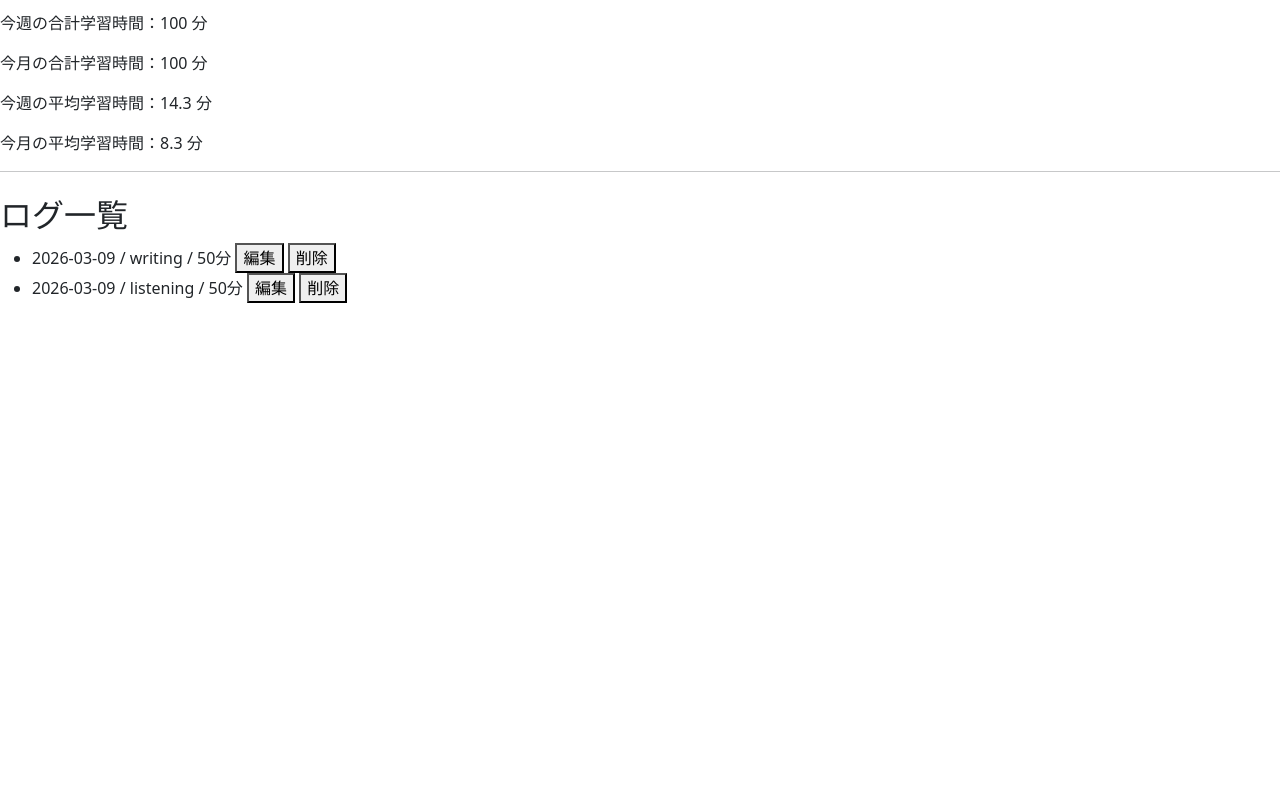
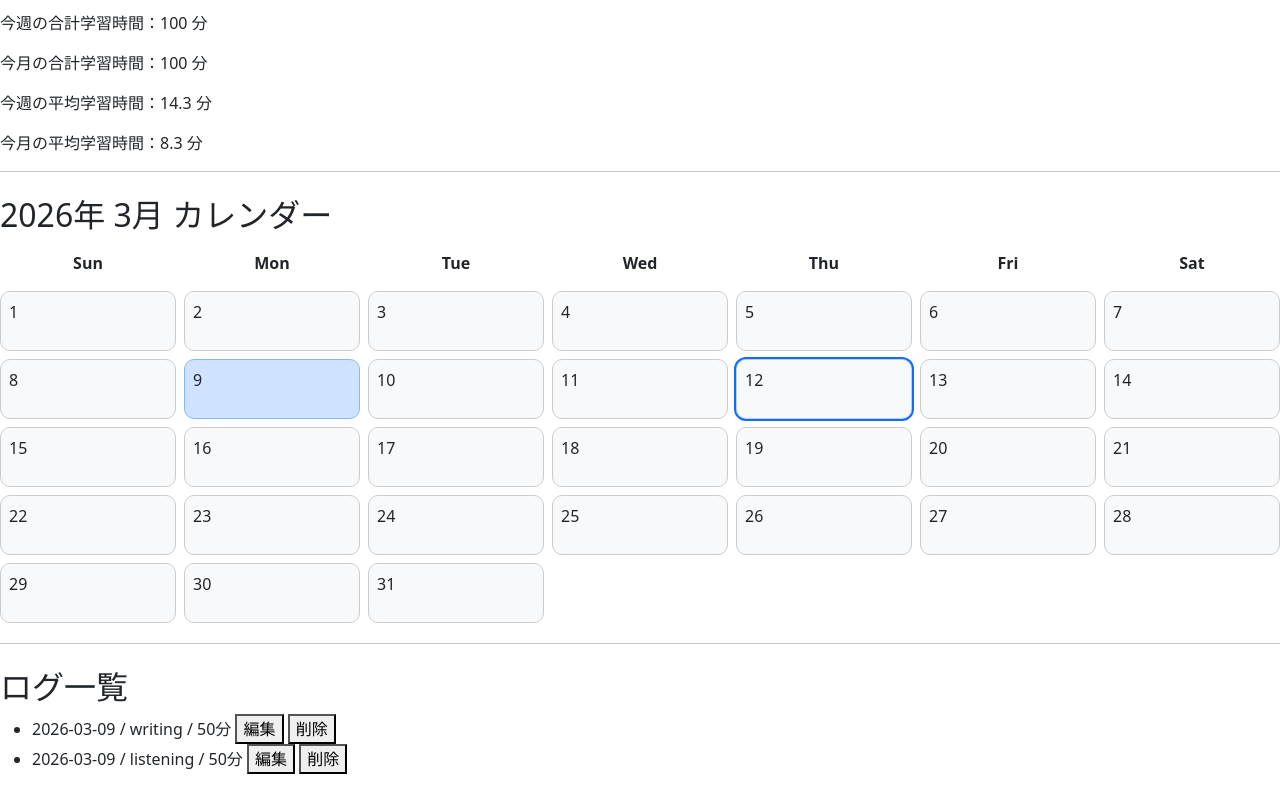
Before and after one commit to ryotaro-00/English_app, a Flask app: page / in a window 1280 px wide. Shown: the part 260-1050 px from the top of the page. Before the commit the page ends 563 px from the top, so only its background shows below. Run offline with Flask 3, Linux system fonts and the light colour scheme; data comes from the database, SQL or seed files in the repository.

Commit message:
カレンダー追加

```diff
--- a/app.py
+++ b/app.py
@@ -1,6 +1,7 @@
 from flask import Flask, render_template, request, redirect, url_for
 import sqlite3
 from datetime import date
+import calendar
 
 app = Flask(__name__)
 
@@ -56,6 +57,22 @@ def home():
         return redirect(url_for('home'))
 
     logs = conn.execute("SELECT * FROM logs ORDER BY study_date DESC").fetchall()
+
+    today_obj = date.today()
+    year = today_obj.year
+    month = today_obj.month
+
+    cal = calendar.Calendar(firstweekday=6)
+    month_days = cal.monthdayscalendar(year, month)
+
+    study_dates = conn.execute(
+        "SELECT DISTINCT study_date FROM logs WHERE strftime('%Y-%m', study_date) = ?",
+        (f"{year}-{month:02d}",)
+    ).fetchall()
+
+    study_dates = [row["study_date"] for row in study_dates]
+
+
     total_time = conn.execute(
     "SELECT SUM(time) AS total FROM logs"
 ).fetchone()["total"] or 0
@@ -79,7 +96,20 @@ def home():
     conn.close()
 
 
-    return render_template('index.html', logs=logs,total_time=total_time, weekly_total=weekly_total, monthly_total=monthly_total, weekly_avg=weekly_avg, monthly_avg=monthly_avg)
+    return render_template(
+    'index.html',
+    logs=logs,
+    total_time=total_time,
+    weekly_total=weekly_total,
+    monthly_total=monthly_total,
+    weekly_avg=weekly_avg,
+    monthly_avg=monthly_avg,
+    year=year,
+    month=month,
+    month_days=month_days,
+    study_dates=study_dates,
+    today=today_obj.isoformat()
+    )
 
 
 @app.route("/delete/<int:log_id>", methods=["POST"])
--- a/templates/index.html
+++ b/templates/index.html
@@ -5,6 +5,42 @@
     <link href="https://cdn.jsdelivr.net/npm/bootstrap@5.3.8/dist/css/bootstrap.min.css" rel="stylesheet" integrity="sha384-64UC4BEhTGwk3eGpak4nO2jqtl7liTS+juXkSJ2gPAQPmlClQO7s5UgCeR6US48g" crossorigin="anonymous">
     <script src="https://cdn.jsdelivr.net/npm/bootstrap@5.3.8/dist/js/bootstrap.bundle.min.js" integrity="sha384-jdSIJTK9l6XwXj3RixpVDXtMcA2bFd9O81RlLAwhpr2oXRqvQP88rr16IeFXTgFE" crossorigin="anonymous"></script>
     <title>英語学習記録アプリ</title>
+    <style>
+.calendar-grid {
+    display: grid;
+    grid-template-columns: repeat(7, 1fr);
+    gap: 8px;
+    margin-bottom: 20px;
+}
+
+.calendar-week {
+    font-weight: bold;
+    text-align: center;
+    padding: 8px 0;
+}
+
+.calendar-day {
+    min-height: 60px;
+    border: 1px solid #ccc;
+    border-radius: 10px;
+    padding: 8px;
+    background-color: #f8f9fa;
+}
+
+.calendar-day.empty {
+    background: transparent;
+    border: none;
+}
+
+.calendar-day.studied {
+    background-color: #cfe2ff;
+    border: 1px solid #86b7fe;
+}
+
+.calendar-day.today {
+    outline: 2px solid #0d6efd;
+}
+</style>
 </head>
 
 <body>
@@ -59,6 +95,37 @@ function toggleInput(value) {
 <p>今月の平均学習時間：{{ monthly_avg }} 分</p>
 
 <hr>
+<h2 class="mt-4">{{ year }}年 {{ month }}月 カレンダー</h2>
+
+<div class="calendar-grid">
+
+    <div class="calendar-week">Sun</div>
+    <div class="calendar-week">Mon</div>
+    <div class="calendar-week">Tue</div>
+    <div class="calendar-week">Wed</div>
+    <div class="calendar-week">Thu</div>
+    <div class="calendar-week">Fri</div>
+    <div class="calendar-week">Sat</div>
+
+    {% for week in month_days %}
+        {% for day in week %}
+
+            {% if day == 0 %}
+                <div class="calendar-day empty"></div>
+            {% else %}
+                {% set day_str = "%04d-%02d-%02d"|format(year, month, day) %}
+                <div class="calendar-day {% if day_str in study_dates %}studied{% endif %} {% if day_str == today %}today{% endif %}">
+                    {{ day }}
+                </div>
+            {% endif %}
+
+        {% endfor %}
+    {% endfor %}
+
+</div>
+
+<hr>
+
 
     <h2 class="mt-4">ログ一覧</h2>
 
```
